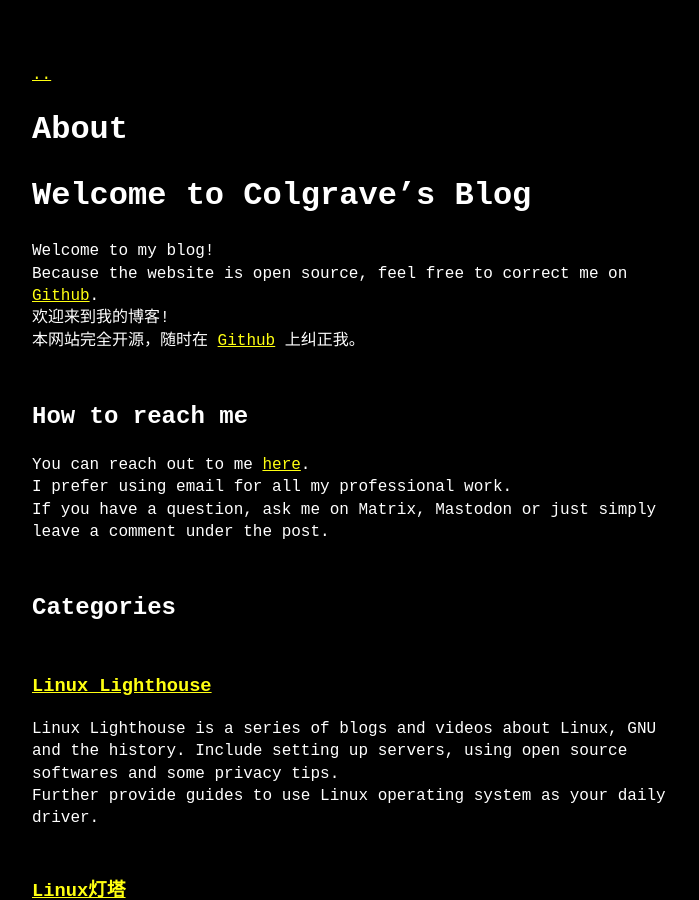
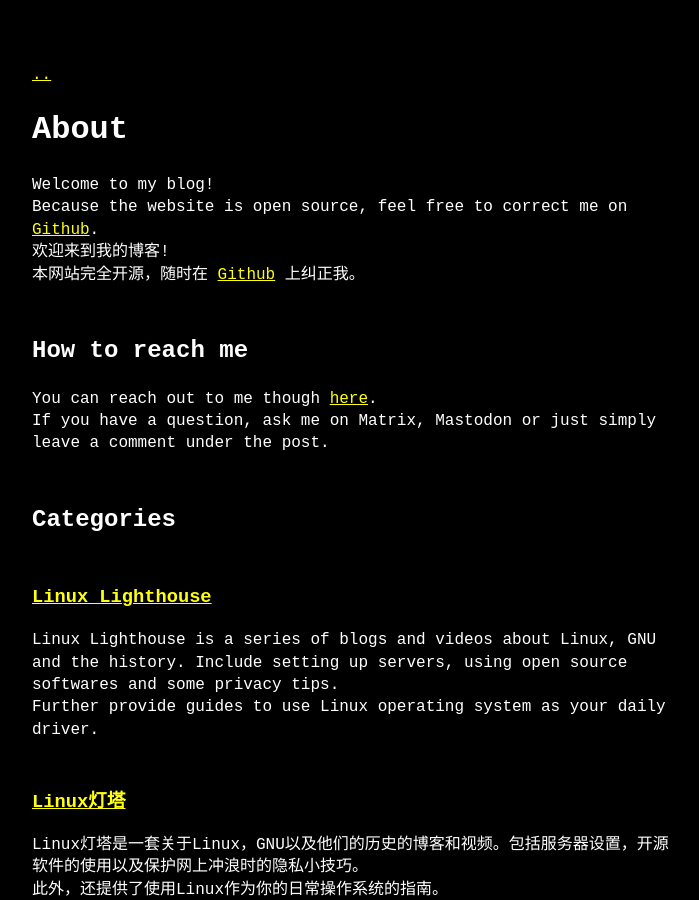
Before and after one commit to colgrave34/colgrave34.github.io, a Jekyll site: the page built from about.md, in a window 1280 px wide and 900 px high. Shown: the whole window, without its empty margins (288-987 px from the left). Built offline with Jekyll 4.4.1, drawn with Linux system fonts in a browser that asks for light colours.

Commit message:
update about title

```diff
--- a/about.md
+++ b/about.md
@@ -3,15 +3,13 @@
 title: About
 permalink: /about/
 ---
-# Welcome to Colgrave's Blog
 Welcome to my blog!
 Because the website is open source, feel free to correct me on [Github](https://github.com/Colgrave34/Colgrave34.github.io).
 欢迎来到我的博客!
 本网站完全开源，随时在 [Github](https://github.com/Colgrave34/Colgrave34.github.io) 上纠正我。
 
 ## How to reach me
-You can reach out to me [here](/contact/).
-I prefer using email for all my professional work.
+You can reach out to me though [here](/contact/).
 If you have a question, ask me on Matrix, Mastodon or just simply leave a comment under the post.
 
 ## Categories
```
